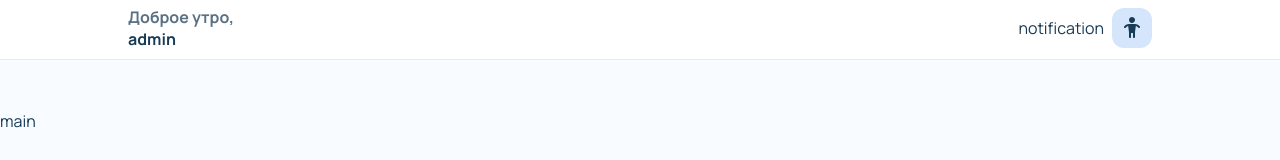
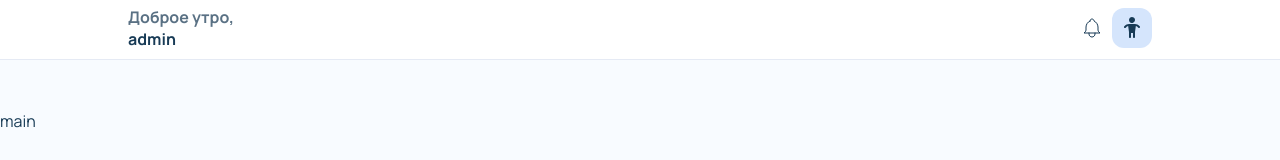
Before and after one commit to Yurii-M76/my-cart, a Next.js app: page / in a window 1280 px wide. Shown: the top 160 px of the page. Built offline with nearby package versions, Linux system fonts and the light colour scheme.

Commit message:
create Notification & NotificationUI

```diff
--- a/components/header/Header.tsx
+++ b/components/header/Header.tsx
@@ -1,13 +1,15 @@
 import { Hello } from "../hello";
 import { Profile } from "../profile";
+import { Notification } from "../notification";
 import { HeaderUI } from "../ui";
 
 const Header = () => {
   const hello = <Hello />;
   const profile = <Profile />;
+  const notification = <Notification />;
 
   return (
-    <HeaderUI hello={hello} notification={"notification"} profile={profile} />
+    <HeaderUI hello={hello} notification={notification} profile={profile} />
   );
 };
 
--- a/components/index.ts
+++ b/components/index.ts
@@ -1,3 +1,4 @@
 export * from "./header";
 export * from "./hello";
 export * from "./profile";
+export * from "./notification";
--- /dev/null
+++ b/components/notification/Notification.tsx
@@ -0,0 +1,7 @@
+import { NotificationUI } from "../ui";
+
+const Notification = () => {
+  return <NotificationUI />;
+};
+
+export default Notification;
--- /dev/null
+++ b/components/notification/index.ts
@@ -0,0 +1 @@
+export { default as Notification } from "./Notification";
--- a/components/ui/index.ts
+++ b/components/ui/index.ts
@@ -1,3 +1,4 @@
 export * from "./header";
 export * from "./hello";
 export * from "./profile";
+export * from "./notification";
--- /dev/null
+++ b/components/ui/notification/NotificationUI.tsx
@@ -0,0 +1,7 @@
+import classes from "./notification.module.css";
+
+const NotificationUI = () => {
+  return <div className={classes.notification}></div>;
+};
+
+export default NotificationUI;
--- /dev/null
+++ b/components/ui/notification/index.ts
@@ -0,0 +1 @@
+export { default as NotificationUI } from "./NotificationUI";
--- /dev/null
+++ b/components/ui/notification/notification.module.css
@@ -0,0 +1,7 @@
+.notification {
+  display: block;
+  background-color: transparent;
+  background-image: url("/icons/bell.svg");
+  inline-size: 24px;
+  block-size: 24px;
+}
```
